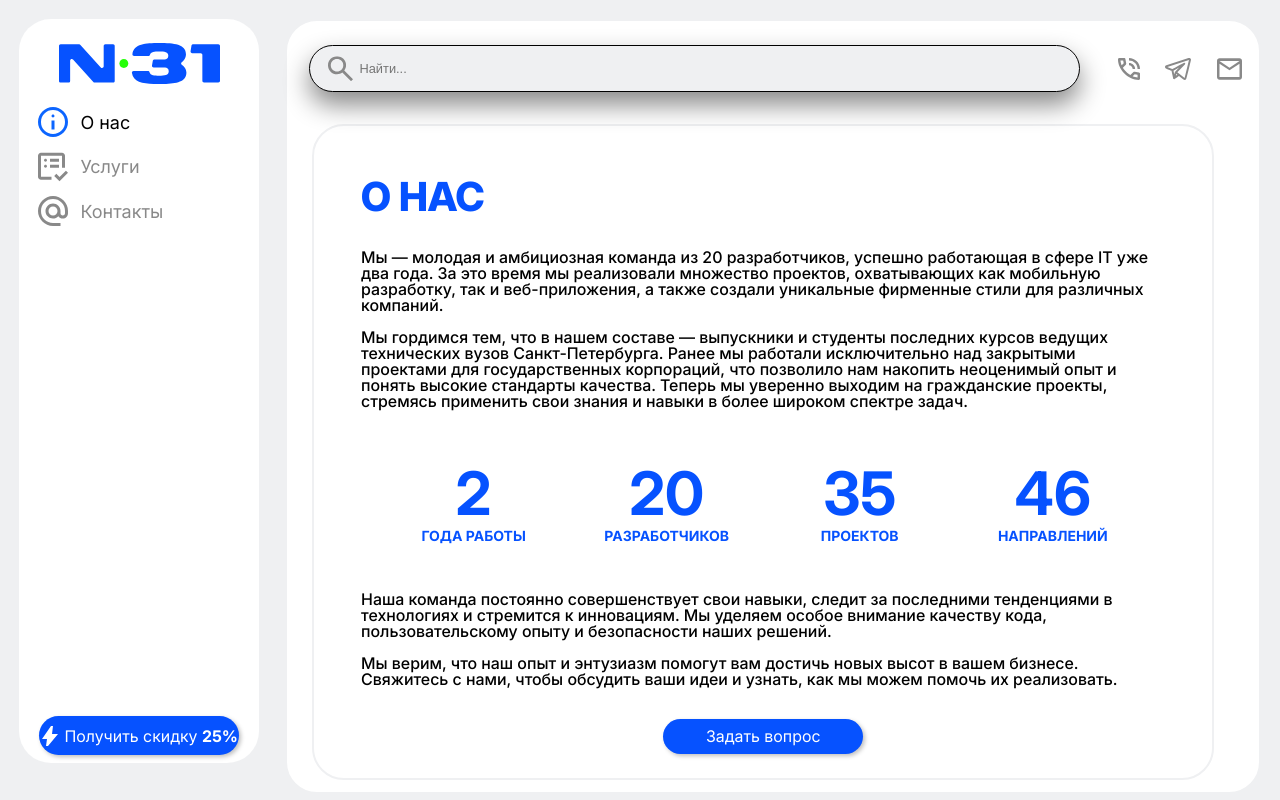
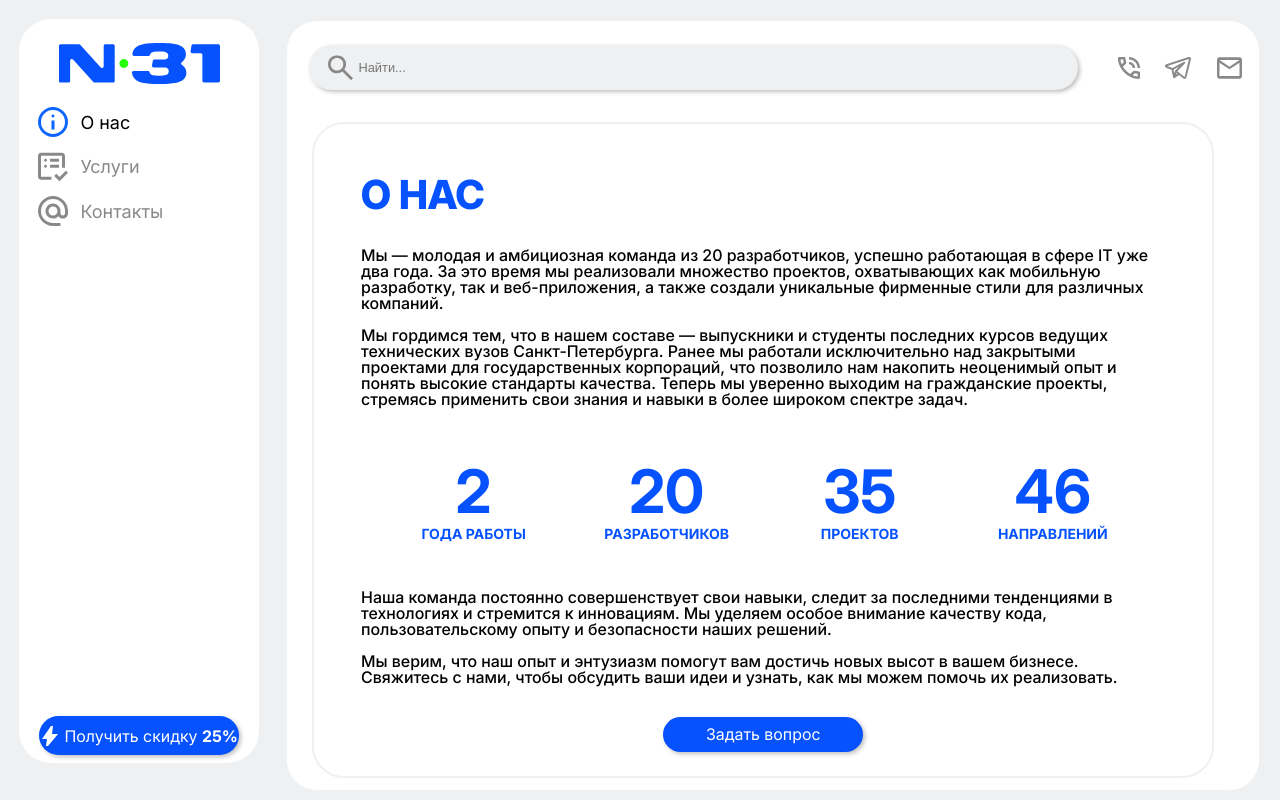
Before and after one commit to helennn123433/visitka_freelance, a Vue app: page /#/ in a window 1280 px wide. Built offline with nearby package versions, Linux system fonts and the light colour scheme.

Commit message:
поправил header

```diff
--- a/src/components/aboutUs/AboutUs.vue
+++ b/src/components/aboutUs/AboutUs.vue
@@ -54,8 +54,8 @@
 </template>
 
 <script setup lang="ts">
-import MyButton from '../ui/MyButton.vue';
-import MyCard from './MyCard.vue';
+import MyButton from '@/components/ui/MyButton.vue';
+import MyCard from '@/components/aboutUs/MyCard.vue';
 </script>
 
 <style lang="scss" scoped>
--- a/src/components/services/SearchComp.vue
+++ b/src/components/services/SearchComp.vue
@@ -22,9 +22,9 @@
     padding: 15px 15px 15px 50px;
     background-color: $light-grey;
     border-radius: 5vw;
-    border: 1px solid black;
+    border: none;
     outline: none;
-    box-shadow: 0vw 1vw 2vw $grey;
+    box-shadow: 2px 2px 4px 0 rgba(0, 0, 0, 0.25);
     font-size: 3vw;
   }
   .search-icon {
```
